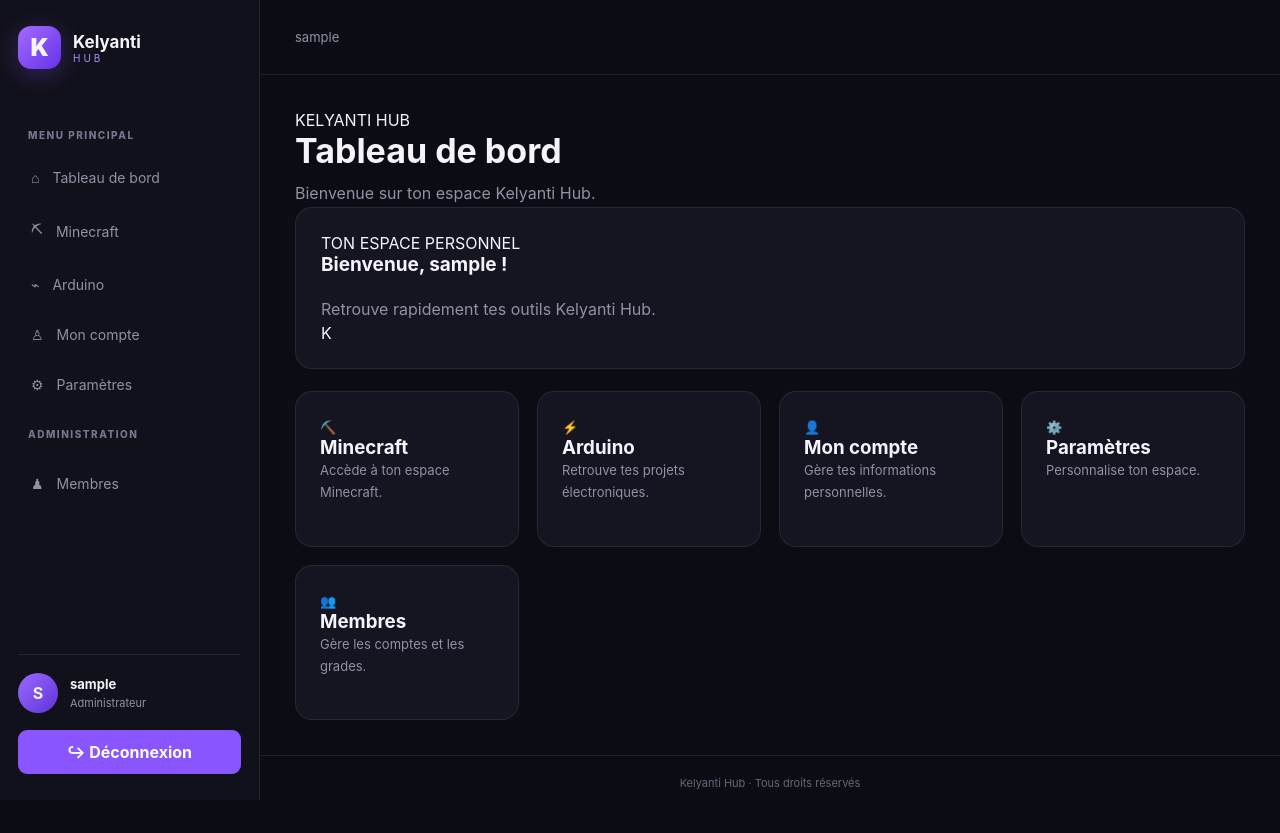
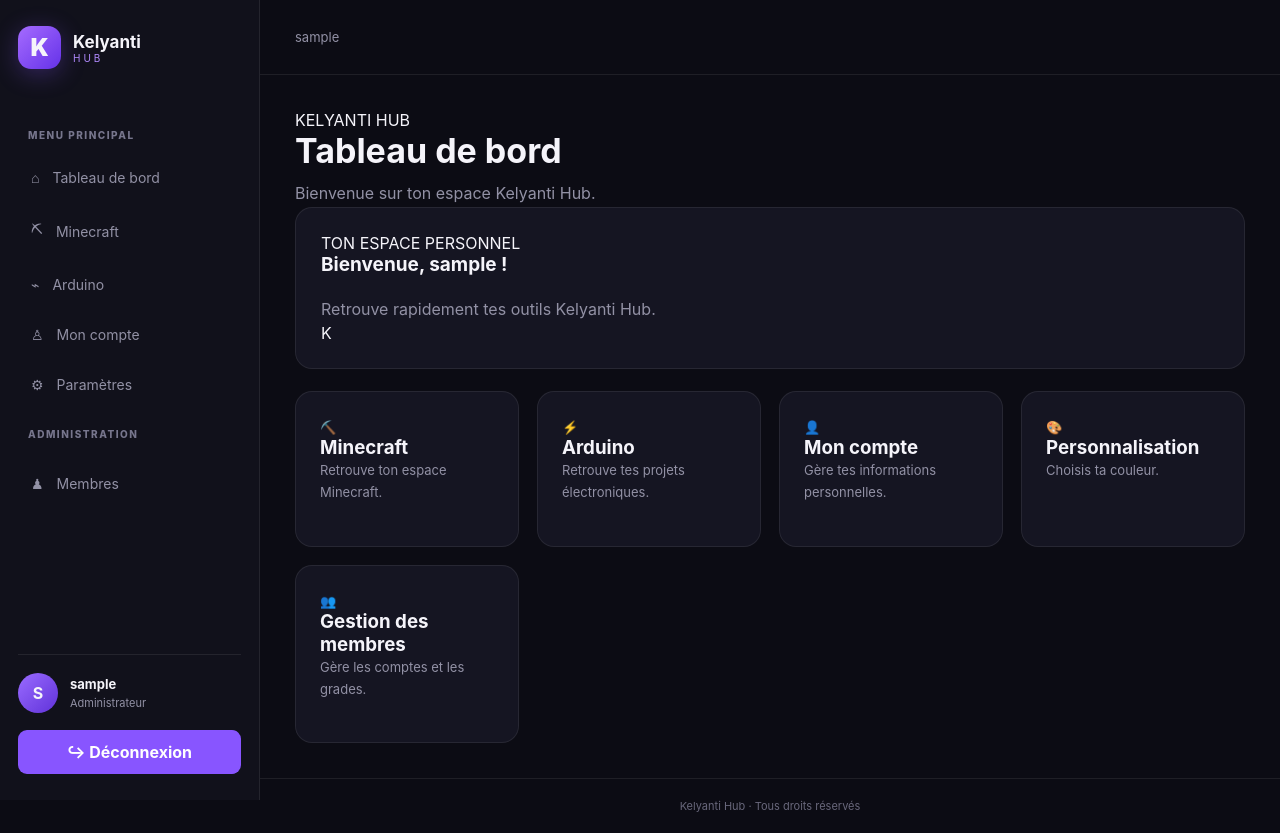
Before and after one commit to kelyanti81/Kelyanti_hub, a Flask app: page /dashboard in a window 1280 px wide. Before the commit the page ends 800 px from the top, so only its background shows below. Run offline with Flask 3, Linux system fonts and the light colour scheme; the visitor is signed in with stand-in values (Sample User, id 1); data comes from the database, SQL or seed files in the repository.

Commit message:
Update section.html

```diff
--- a/templates/section.html
+++ b/templates/section.html
@@ -2,7 +2,6 @@
 {% extends "base.html" %}
 
 {% block content %}
-
 <div class="page-heading">
     <div>
         <span class="eyebrow">KELYANTI HUB</span>
@@ -11,15 +10,9 @@
     </div>
 </div>
 
-{% with messages = get_flashed_messages(with_categories=true) %}
-    {% for category, message in messages %}
-        <div class="notice {{ category }}">{{ message }}</div>
-    {% endfor %}
-{% endwith %}
-
 {% if page == "dashboard" %}
 
-<section class="dashboard-welcome panel">
+<section class="panel dashboard-welcome">
     <div>
         <span class="eyebrow">TON ESPACE PERSONNEL</span>
         <h2>Bienvenue, {{ session.username }} !</h2>
@@ -32,7 +25,7 @@
     <a class="dashboard-card" href="{{ url_for('section', page='minecraft') }}">
         <span class="card-icon">⛏️</span>
         <h3>Minecraft</h3>
-        <p>Accède à ton espace Minecraft.</p>
+        <p>Retrouve ton espace Minecraft.</p>
     </a>
 
     <a class="dashboard-card" href="{{ url_for('section', page='arduino') }}">
@@ -48,22 +41,21 @@
     </a>
 
     <a class="dashboard-card" href="{{ url_for('section', page='settings') }}">
-        <span class="card-icon">⚙️</span>
-        <h3>Paramètres</h3>
-        <p>Personnalise ton espace.</p>
+        <span class="card-icon">🎨</span>
+        <h3>Personnalisation</h3>
+        <p>Choisis ta couleur.</p>
     </a>
 
     {% if session.role == "admin" %}
     <a class="dashboard-card" href="{{ url_for('members') }}">
         <span class="card-icon">👥</span>
-        <h3>Membres</h3>
+        <h3>Gestion des membres</h3>
         <p>Gère les comptes et les grades.</p>
     </a>
     {% endif %}
 </div>
 
 {% elif page == "minecraft" %}
-
 <section class="panel">
     <h2>⛏️ Espace Minecraft</h2>
     <p>Les outils de ton serveur Minecraft seront regroupés ici.</p>
@@ -71,48 +63,34 @@
 </section>
 
 {% elif page == "arduino" %}
-
 <section class="panel">
     <h2>⚡ Espace Arduino</h2>
     <p>Centralise ici tes projets, tes notes et tes programmes Arduino.</p>
 </section>
 
 {% elif page == "settings" %}
+<section class="panel">
+    <h2>🎨 Ma couleur personnelle</h2>
+    <p>Choisis une couleur pour personnaliser ton interface.</p>
 
-<section class="panel">
-    <h2>🎨 Personnalisation</h2>
-    <p>Choisis la couleur de ton espace personnel.</p>
-
-    {% if session.role != "admin" %}
     <form method="POST" action="{{ url_for('change_theme') }}" class="form-stack">
         <input type="hidden" name="_csrf" value="{{ csrf_token() }}">
 
-        <label for="theme_color">Ma couleur</label>
-        <input
-            id="theme_color"
-            type="color"
-            name="theme_color"
-            value="{{ theme_color }}"
-            class="color-picker"
-        >
+        <label for="theme_color">Couleur du tableau de bord</label>
+        <input id="theme_color" type="color" name="theme_color"
+               value="{{ theme_color }}" class="color-picker">
 
-        <button type="submit" class="btn-primary">
-            Enregistrer ma couleur
-        </button>
+        <button type="submit" class="btn-primary">Enregistrer ma couleur</button>
     </form>
-    {% else %}
-    <p>La personnalisation du compte administrateur sera disponible dans une prochaine étape.</p>
-    {% endif %}
 </section>
 
 {% elif page == "account" %}
-
 <section class="panel">
-    <h2>👤 Mon compte</h2>
-
-    <div class="account-details">
-        <p><strong>Identifiant :</strong> {{ session.username }}</p>
-        <p><strong>Grade :</strong>
+    <div class="account-profile">
+        <div class="account-avatar">{{ session.username[:1]|upper }}</div>
+        <div>
+            <h2>{{ session.username }}</h2>
+            <p>
                 {% if session.role == "admin" %}
                     Administrateur
                 {% elif session.role == "moderator" %}
@@ -122,31 +100,34 @@
                 {% endif %}
             </p>
         </div>
+    </div>
 </section>
 
 {% if session.role != "admin" %}
 <section class="panel">
     <h2>🔐 Modifier mon mot de passe</h2>
-
     <form method="POST" action="{{ url_for('change_own_password') }}" class="form-stack">
         <input type="hidden" name="_csrf" value="{{ csrf_token() }}">
 
         <label for="current_password">Mot de passe actuel</label>
-        <input id="current_password" type="password" name="current_password" required>
+        <input id="current_password" name="current_password" type="password" required>
 
         <label for="new_password">Nouveau mot de passe</label>
-        <input id="new_password" type="password" name="new_password"
+        <input id="new_password" name="new_password" type="password"
                minlength="10" required>
 
         <label for="confirm_password">Confirmer le nouveau mot de passe</label>
-        <input id="confirm_password" type="password" name="confirm_password"
+        <input id="confirm_password" name="confirm_password" type="password"
                minlength="10" required>
 
-        <button type="submit" class="btn-primary">Changer mon mot de passe</button>
+        <button class="btn-primary" type="submit">Modifier mon mot de passe</button>
     </form>
 </section>
+{% else %}
+<section class="panel">
+    <h2>Mot de passe administrateur</h2>
+    <p>Le mot de passe administrateur est géré dans les variables d'environnement Render.</p>
+</section>
 {% endif %}
-
 {% endif %}
-
 {% endblock %}
```
Lines whose indentation alone changed are shown as unchanged.
